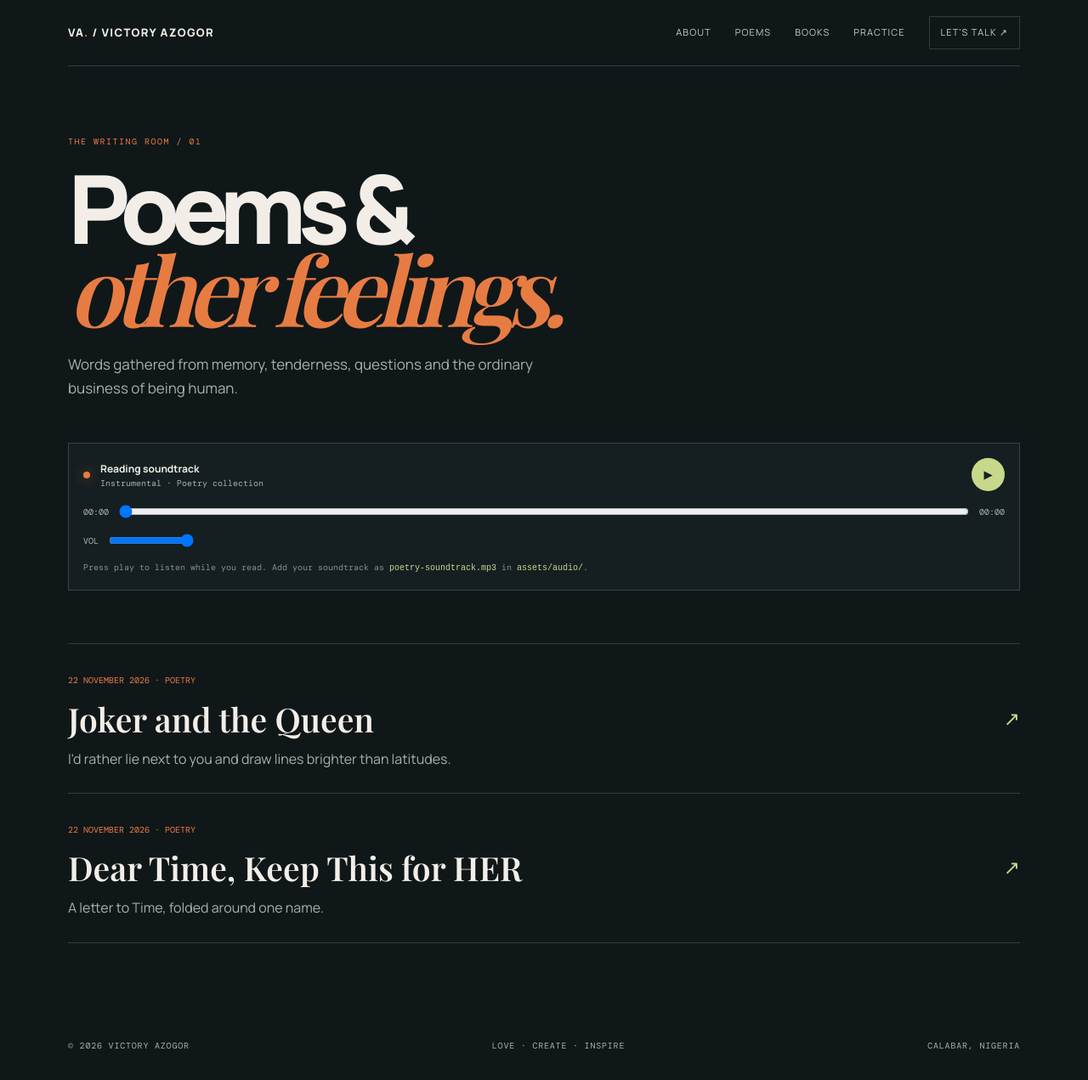
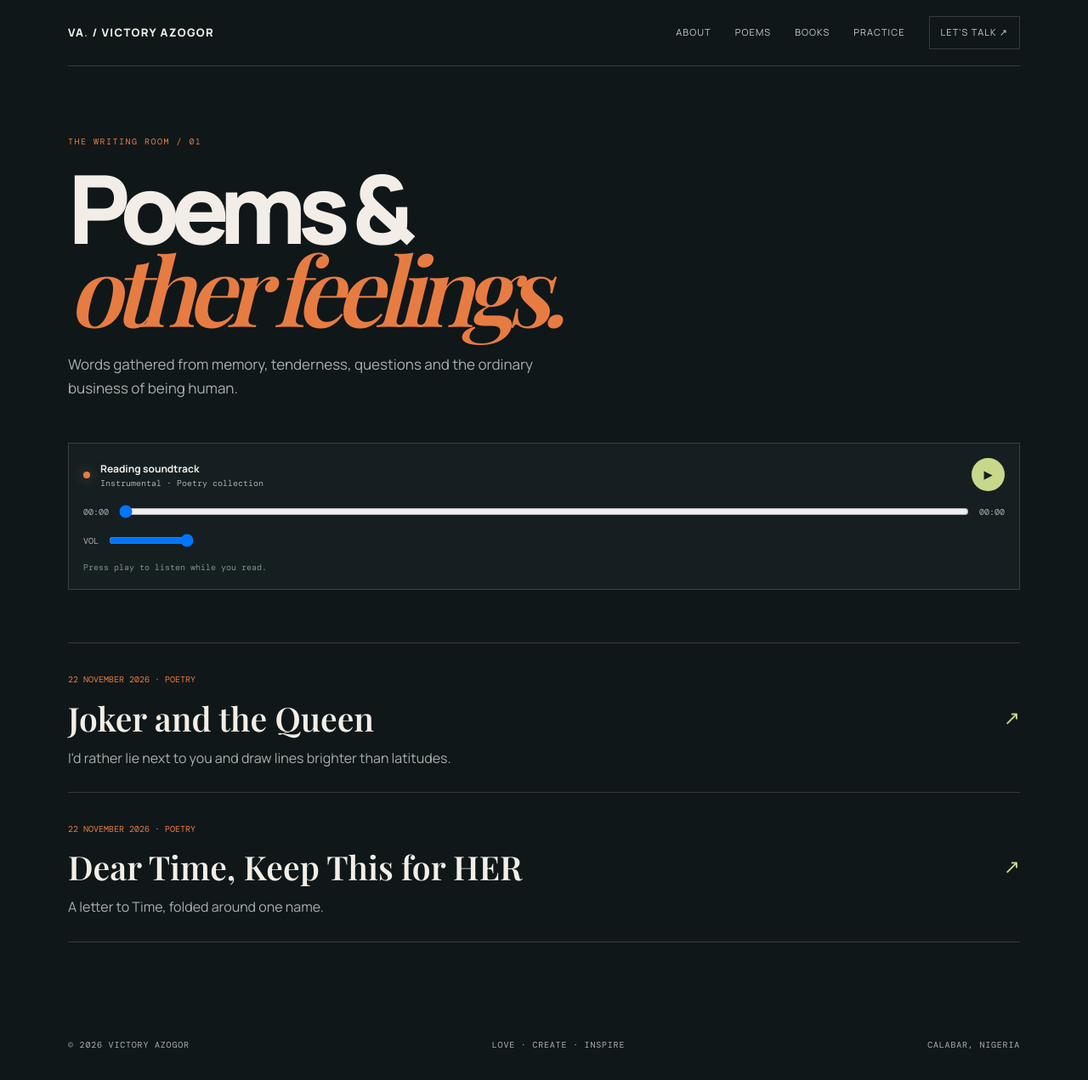
Before and after one commit to victoryazogor/victoryazogor.github.io, a Jekyll site: the page built from poems/index.md, in a window 1280 px wide. Shown: the whole page at 85% size. Built offline with Jekyll 4.4.1, drawn with Linux system fonts in a browser that asks for light colours; some web fonts are replaced.

Commit message:
Update music-player.html

```diff
--- a/_includes/music-player.html
+++ b/_includes/music-player.html
@@ -4,5 +4,5 @@
   <div class="music-progress"><span data-audio-time>00:00</span><input data-audio-seek type="range" min="0" max="100" value="0" aria-label="Seek audio"><span data-audio-duration>00:00</span></div>
   <label class="volume-control" aria-label="Volume"><span>VOL</span><input data-audio-volume type="range" min="0" max="1" step="0.05" value="0.45"></label>
   <audio data-poetry-audio preload="metadata" loop src="{{ '/assets/audio/poetry-soundtrack.mp3' | relative_url }}"></audio>
-  <p class="audio-note">Press play to listen while you read. Add your soundtrack as <code>poetry-soundtrack.mp3</code> in <code>assets/audio/</code>.</p>
+  <p class="audio-note">Press play to listen while you read.</p>
 </section>
```
